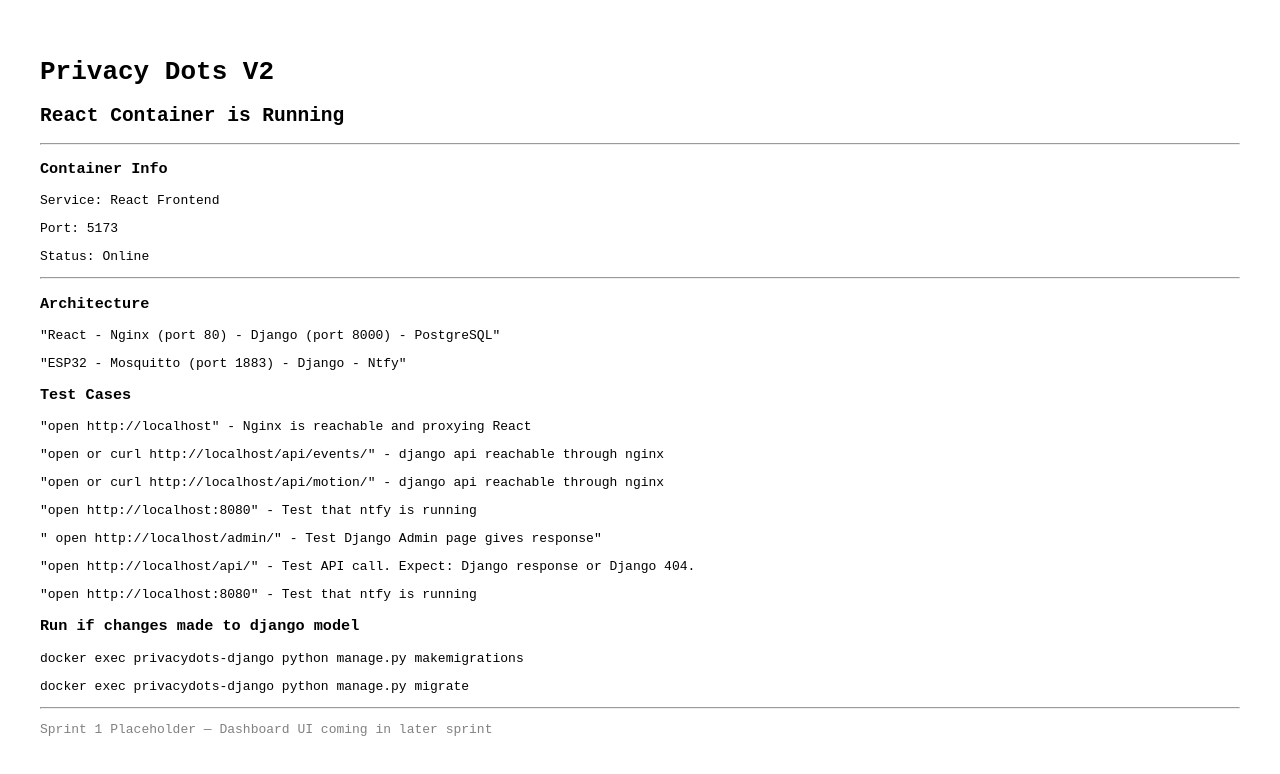
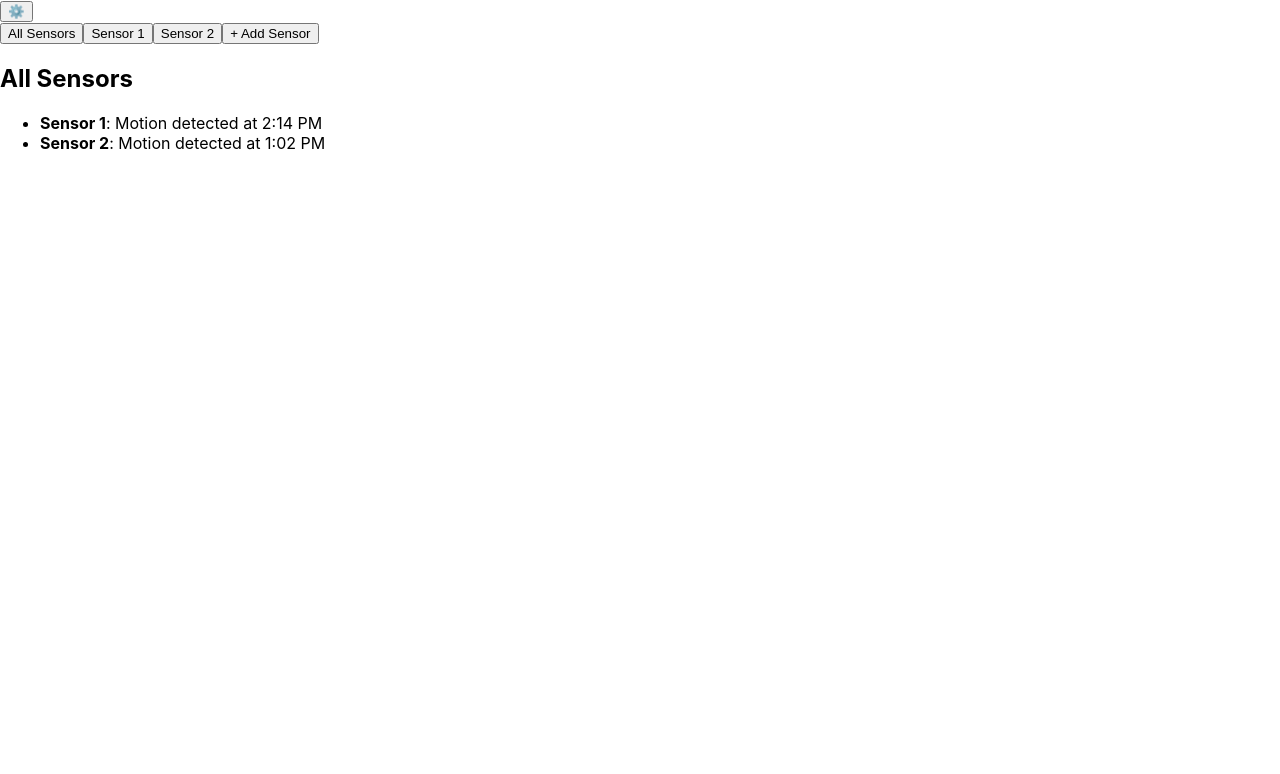
Before and after one commit to devi-walto/Privacy-Dots-V2, a React (Vite) app in the folder react/: page / in a window 1280 px wide. Shown: the top 774 px of the page. Built offline with nearby package versions, Linux system fonts and the light colour scheme.

Commit message:
Separated Dashboard and Connection placeholder from both implementations to allow seamless testing and front end routing

```diff
--- a/react/src/App.jsx
+++ b/react/src/App.jsx
@@ -1,61 +1,22 @@
 /*
- * App.js — Root React Component
+ * App.jsx — Root React Component
  * --------------------------------
  * This is the entry point for the React frontend.
  * Every page and component in the app starts here.
- *
- * Current state: Sprint 1 placeholder
- * This page confirms the React container is running and
- * reachable via Nginx. The actual dashboard UI will be
- * built in a later sprint.
- *
- * Works with:
- *   - nginx/nginx.conf — proxies all non-api requests here
- *   - django/event_handler/views.py — will fetch event data from here
+
  */
 
+import Dashboard from './Dashboard.jsx'
+import ConnectionTest from './ConnectionTest.jsx'
+
 function App() {
-  return (
-    <div style={{ padding: '40px', fontFamily: 'monospace' }}>
+  const path = window.location.pathname
 
-      <h1>Privacy Dots V2</h1>
-      <h2>React Container is Running</h2>
+  if (path === '/connection-test') {
+    return <ConnectionTest />
+  }
 
-      <hr />
-
-      <h3>Container Info</h3>
-      <p>Service: React Frontend</p>
-      <p>Port: 5173</p>
-      <p>Status: Online</p>
-
-      <hr />
-
-      <h3>Architecture</h3>
-      <p> "React - Nginx (port 80) - Django (port 8000) - PostgreSQL" </p>
-      <p> "ESP32 - Mosquitto (port 1883) - Django - Ntfy" </p>
-
-
-      <h3> Test Cases</h3>
-
-      <p> "open http://localhost" - Nginx is reachable and proxying React</p>
-        <p> "open or curl http://localhost/api/events/" - django api reachable through nginx</p>
-        <p> "open or curl http://localhost/api/motion/" - django api reachable through nginx</p>
-      <p> "open http://localhost:8080" - Test that ntfy is running </p>
-      <p> " open http://localhost/admin/" - Test Django Admin page gives response" </p>
-      <p>"open http://localhost/api/" - Test API call. Expect: Django response or Django 404.</p>
-      <p> "open http://localhost:8080" - Test that ntfy is running </p>
-
-      <h3> Run if changes made to django model</h3>
-      <p>docker exec privacydots-django python manage.py makemigrations</p>
-      <p>docker exec privacydots-django python manage.py migrate</p>
-      <hr />
-
-      <p style={{ color: 'gray' }}>
-        Sprint 1 Placeholder — Dashboard UI coming in later sprint
-      </p>
-
-    </div>
-  );
+  return <Dashboard />
 }
 
-export default App;
+export default App
--- /dev/null
+++ b/react/src/ConnectionTest.jsx
@@ -0,0 +1,60 @@
+/*
+ * ConnectionTest.jsx — Connection testing component for diagnostics
+ * --------------------------------
+ * This page is for testing all services are running
+ *
+ * Current state: Sprint 1 placeholder
+ * This page confirms the React container is running and
+ * reachable via Nginx. The actual dashboard UI will be
+ * built in a later sprint.
+ *
+ * Works with:
+ *   - nginx/nginx.conf — proxies all non-api requests here
+ *   - django/event_handler/views.py — will fetch event data from here
+ */
+
+function ConnectionTest() {
+  return (
+    <div style={{ padding: '40px', fontFamily: 'monospace' }}>
+
+      <h1>Privacy Dots V2</h1>
+      <h2>React Container is Running</h2>
+
+      <hr />
+
+      <h3>Container Info</h3>
+      <p>Service: React Frontend</p>
+      <p>Port: 5173</p>
+      <p>Status: Online</p>
+
+      <hr />
+
+      <h3>Architecture</h3>
+      <p> "React - Nginx (port 80) - Django (port 8000) - PostgreSQL" </p>
+      <p> "ESP32 - Mosquitto (port 1883) - Django - Ntfy" </p>
+
+
+      <h3> Test Cases</h3>
+
+      <p> "open http://localhost" - Nginx is reachable and proxying React</p>
+        <p> "open or curl http://localhost/api/events/" - django api reachable through nginx</p>
+        <p> "open or curl http://localhost/api/motion/" - django api reachable through nginx</p>
+      <p> "open http://localhost:8080" - Test that ntfy is running </p>
+      <p> " open http://localhost/admin/" - Test Django Admin page gives response" </p>
+      <p>"open http://localhost/api/" - Test API call. Expect: Django response or Django 404.</p>
+      <p> "open http://localhost:8080" - Test that ntfy is running </p>
+
+      <h3> Run if changes made to django model</h3>
+      <p>docker exec privacydots-django python manage.py makemigrations</p>
+      <p>docker exec privacydots-django python manage.py migrate</p>
+      <hr />
+
+      <p style={{ color: 'gray' }}>
+        Sprint 1 Placeholder — Dashboard UI coming in later sprint
+      </p>
+
+    </div>
+  );
+}
+
+export default ConnectionTest;
--- /dev/null
+++ b/react/src/Dashboard.jsx
@@ -0,0 +1,167 @@
+import { useState, useEffect } from "react";
+import "./App.css";
+
+function Dashboard() {
+  // list of sensors
+  const [sensors, setSensors] = useState(() => {
+  const saved = localStorage.getItem("sensors");
+  return saved
+    ? JSON.parse(saved)
+    : [
+        { name: "All Sensors", status: "online" },
+        { name: "Sensor 1", status: "online" },
+        { name: "Sensor 2", status: "offline" },
+      ];
+  });
+
+  const [selectedSensor, setSelectedSensor] = useState("All Sensors");
+
+  const [sensorToDelete, setSensorToDelete] = useState(null);
+
+  const addSensor = () => {
+    const sensorNumber = sensors.length;
+    const newSensor = {
+      name: `Sensor ${sensorNumber}`,
+      status: "offline"
+    };
+
+  setSensors([...sensors, newSensor]);
+  };
+
+  const [showSettings, setShowSettings] = useState(false);
+
+  useEffect(() => {
+    localStorage.setItem("sensors", JSON.stringify(sensors));
+  }, [sensors]);
+
+  const [logs, setLogs] = useState({
+  "Sensor 1": [
+    { message: "Motion detected", time: "2:14 PM" }
+  ],
+  "Sensor 2": [
+    { message: "Motion detected", time: "1:02 PM" }
+  ]
+  });
+
+  const [deleteMode, setDeleteMode] = useState(false);
+
+  const deleteSensor = (sensorName) => {
+  // prevent deleting "All Sensors"
+  if (sensorName === "All Sensors") return;
+
+  const updatedSensors = sensors.filter(
+    (sensor) => sensor.name !== sensorName
+  );
+
+  setSensors(updatedSensors);
+
+  // reset selection if needed
+  if (selectedSensor === sensorName) {
+    setSelectedSensor("All Sensors");
+  }
+  };
+
+  const confirmDelete = () => {
+    if (!sensorToDelete) return;
+
+    const updatedSensors = sensors.filter(
+      (sensor) => sensor.name !== sensorToDelete
+    );
+
+    setSensors(updatedSensors);
+
+    if (selectedSensor === sensorToDelete) {
+      setSelectedSensor("All Sensors");
+    }
+
+    setSensorToDelete(null);
+  };
+
+  const cancelDelete = () => {
+    setSensorToDelete(null);
+  };
+
+  return (
+    <div className="app">
+
+      <div className="settings-container">
+        <button onClick={() => setShowSettings(!showSettings)}>
+          ⚙️
+        </button>
+
+        {showSettings && (
+          <div className="dropdown">
+            <button>Node Health Check</button>
+            <button>Add Host</button>
+            <button onClick={() => setDeleteMode(!deleteMode)}>
+              Delete Sensor
+            </button>
+          </div>
+        )}
+      </div>
+
+      <div className="sidebar">
+        {sensors.map((sensor, index) => (
+          <button
+            key={index}
+            className="sensor-button"
+            onClick={() => setSelectedSensor(sensor.name)}
+          >
+            <span>{sensor.name}</span>
+
+            {deleteMode ? (
+              <button
+                className="delete-btn"
+                onClick={(e) => {
+                  e.stopPropagation();
+                  setSensorToDelete(sensor.name);
+                }}
+              >
+                ❌
+              </button>
+            ) : (
+              <span className={`status ${sensor.status}`}></span>
+            )}
+          </button>
+        ))}
+
+        <button className="add-button" onClick={addSensor}>
+          + Add Sensor
+        </button>
+      </div>
+
+      <div className="main">
+        <h2>{selectedSensor}</h2>
+        <ul>
+          {(selectedSensor === "All Sensors"
+            ? Object.entries(logs).flatMap(([sensorName, sensorLogs]) =>
+                sensorLogs.map((log) => ({
+                  ...log,
+                  sensorName
+                }))
+              )
+            : (logs[selectedSensor] || []).map((log) => ({
+                ...log,
+                sensorName: selectedSensor
+              }))
+          ).map((log, index) => (
+            <li key={index}>
+              <strong>{log.sensorName}</strong>: {log.message} at {log.time}
+            </li>
+          ))}
+        </ul>
+      </div>
+      {sensorToDelete && (
+        <div className="modal-overlay">
+          <div className="modal">
+            <p>Are you sure you want to delete {sensorToDelete}?</p>
+            <button onClick={confirmDelete}>Yes, Delete</button>
+            <button onClick={cancelDelete}>Cancel</button>
+          </div>
+        </div>
+      )}
+    </div>
+  );
+}
+
+export default Dashboard;
```
